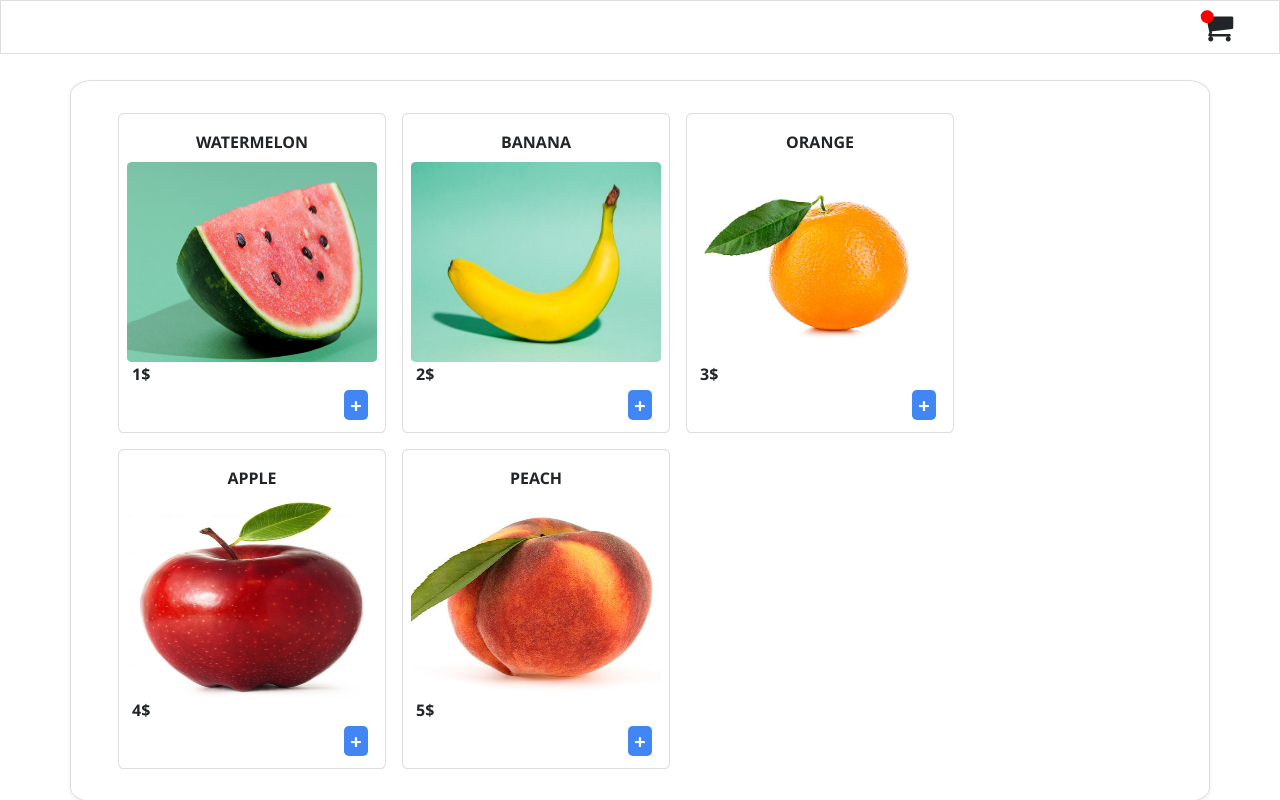
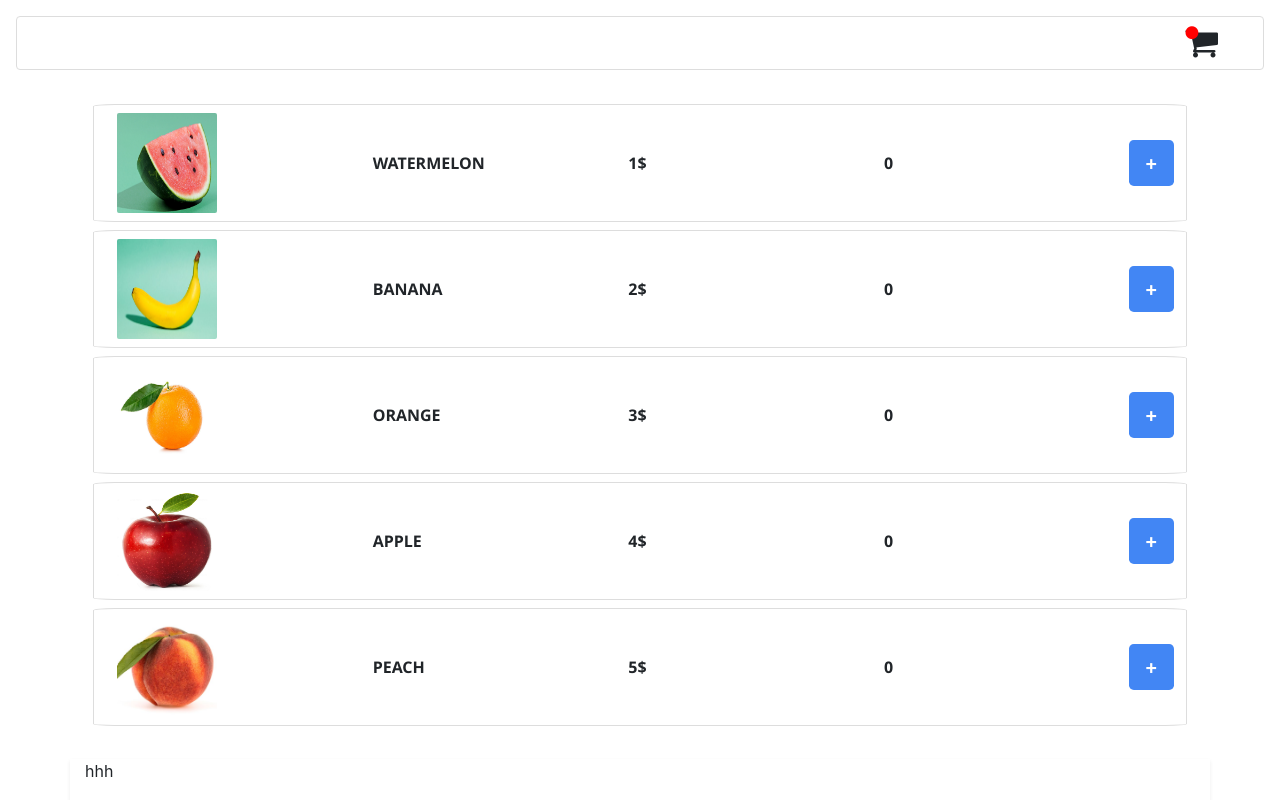
Before and after one commit to qwenzo/cart-angular, an Angular app: page / in a window 1280 px wide. Shown: the top 800 px of the page. Built offline with nearby package versions, Linux system fonts and the light colour scheme.

Commit message:
changing cart ordering from columns to rows

```diff
--- a/src/app/components/cart-item/cart-item.component.css
+++ b/src/app/components/cart-item/cart-item.component.css
@@ -2,7 +2,9 @@
     box-shadow:0 0px 0px 0px;
     border-radius: 2%;
     border:1px solid #ddd;
-    transition: box-shadow 500ms ease-in-out
+    transition: box-shadow 500ms ease-in-out;
+    display: table-row;
+    border-spacing: 5px;
 }
 
 .cartItemContainer:hover{
@@ -22,20 +24,15 @@
     border-radius: 2%
 }
 
-.detailsContainer{
-   margin-left: 2%;
-   margin-right: 2%;
-}
 .addButton{
-     height: 30px;
+     /* height: 30px; */
     outline: none;
     background-color:#4286f4;
     border: none;
-     padding: 0%;
+   /*   padding: 0%;   */
    /*  font-size: 24px; */
    font-weight: 600;
   overflow: hidden;
-    width:10%;
   transition: width 500ms ease-out;
 
 
--- a/src/app/components/cart-item/cart-item.component.html
+++ b/src/app/components/cart-item/cart-item.component.html
@@ -1,15 +1,21 @@
-<div class="m-2 p-2 cartItemContainer d-flex flex-column">
-    <span class="m-2 justify-content-center align-self-center d-flex font">
+<div class="m-2 p-2 cartItemContainer row align-items-center d-flex flex-row">
+
+    <div class="col">
+      <img class="img" width=100px height=100px src=  {{item.img}} />
+    </div>
+
+    <span class="col font">
         {{item.name}}
       </span>
-    <div class="">
-      <img class="img" width=250px height=200px src=  {{item.img}} />
-    </div>
-    <div class=" d-flex flex-column  detailsContainer">
-    <span class="font">
-      {{item.price}}$
-      </span>
-      <div class="addButtonContainer d-flex flex-row-reverse">
+
+      <span class="col font">
+          {{item.price}}$
+          </span>
+          <span class="col font">
+              {{item.Qty}}
+              </span>
+    <div class=" d-flex flex-row  ">
+      <div class="addButtonContainer d-flex flex-row">
       <button (mouseover)="onHoverAddButton($event)" (click)="addNewItem()" class="m-1 addButton btn-lg btn-primary"> + </button>
       </div>
   </div>
--- a/src/app/components/cart-list/cart-list.component.html
+++ b/src/app/components/cart-list/cart-list.component.html
@@ -1,5 +1,5 @@
 
-  <div class="d-flex flex-row flex-wrap p-4"  >
+  <div class=""  >
     <div *ngFor="let item of items" >
       <app-cart-item [item]="item"> </app-cart-item>
       <div>
--- a/src/app/components/cart-list/cart-list.component.ts
+++ b/src/app/components/cart-list/cart-list.component.ts
@@ -13,11 +13,11 @@ export class CartListComponent implements OnInit {
 
   ngOnInit() {
     this.items=[
-      {id:0,name:'WATERMELON',price:1,img:'../../../assets/23fruit-superJumbo.jpg',Qty:1},
-      {id:1,name:'BANANA',price:2,img:'../../../assets/How-Many-Calories-Are-in-a-Banana-1440x810.jpg',Qty:1},
-      {id:2,name:'ORANGE',price:3,img:'../../../assets/494037460-612x612.jpg',Qty:1},
-      {id:3,name:'APPLE',price:4,img:'../../../assets/apple-fruit.jpg',Qty:1},
-      {id:4,name:'PEACH',price:5,img:'../../../assets/Harvester-Peach-Tree-3-450w.jpg',Qty:1}
+      {id:0,name:'WATERMELON',price:1,img:'../../../assets/23fruit-superJumbo.jpg',Qty:0},
+      {id:1,name:'BANANA',price:2,img:'../../../assets/How-Many-Calories-Are-in-a-Banana-1440x810.jpg',Qty:0},
+      {id:2,name:'ORANGE',price:3,img:'../../../assets/494037460-612x612.jpg',Qty:0},
+      {id:3,name:'APPLE',price:4,img:'../../../assets/apple-fruit.jpg',Qty:0},
+      {id:4,name:'PEACH',price:5,img:'../../../assets/Harvester-Peach-Tree-3-450w.jpg',Qty:0}
     ]
 
   }
--- a/src/app/components/cart/cart.component.css
+++ b/src/app/components/cart/cart.component.css
@@ -1,13 +1,12 @@
 .cartContainer{
     margin-top: 2%;
     margin-bottom: 2%;
-  /*
 
-  margin-left: 20%;
-  margin-right: 20%; */
+/*
+  margin-left: 15%;
+  margin-right: 15%;  */
   border-radius: 2%;
   white-space: nowrap;
   overflow-y:hidden;
-  border:1px solid #ddd;
 
 }
--- a/src/app/components/cart/cart.component.html
+++ b/src/app/components/cart/cart.component.html
@@ -1,4 +1,4 @@
-<div class="shadow-sm container cartContainer">
+<div class=" container cartContainer">
 <app-cart-list>
 </app-cart-list>
 </div>
--- a/src/app/components/header/header.component.html
+++ b/src/app/components/header/header.component.html
@@ -1,4 +1,4 @@
-<div class="align-items-center  d-flex flex-row-reverse p-2 headerContainer">
+<div class="m-3 align-items-center rounded d-flex flex-row-reverse p-2 headerContainer">
   <div class="cartIconContainer">
       <i class="align-self-start numberOfItems d-flex align-items-center justify-content-center fa fa-circle"><span class="align-self-start numberOfItemsString">{{numberOfItems}}</span></i>
       <i class="cartIcon fa fa-shopping-cart"></i>
```
